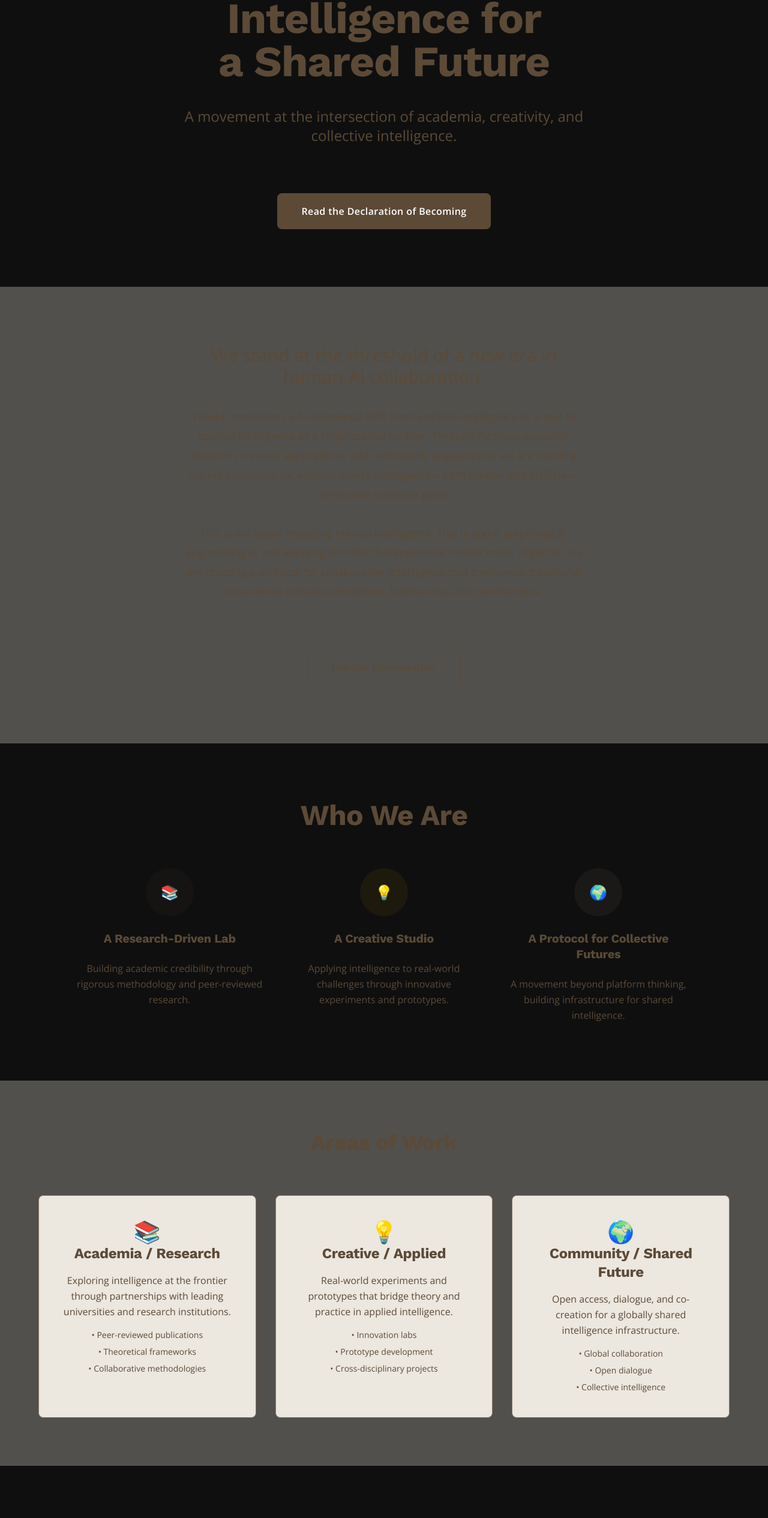
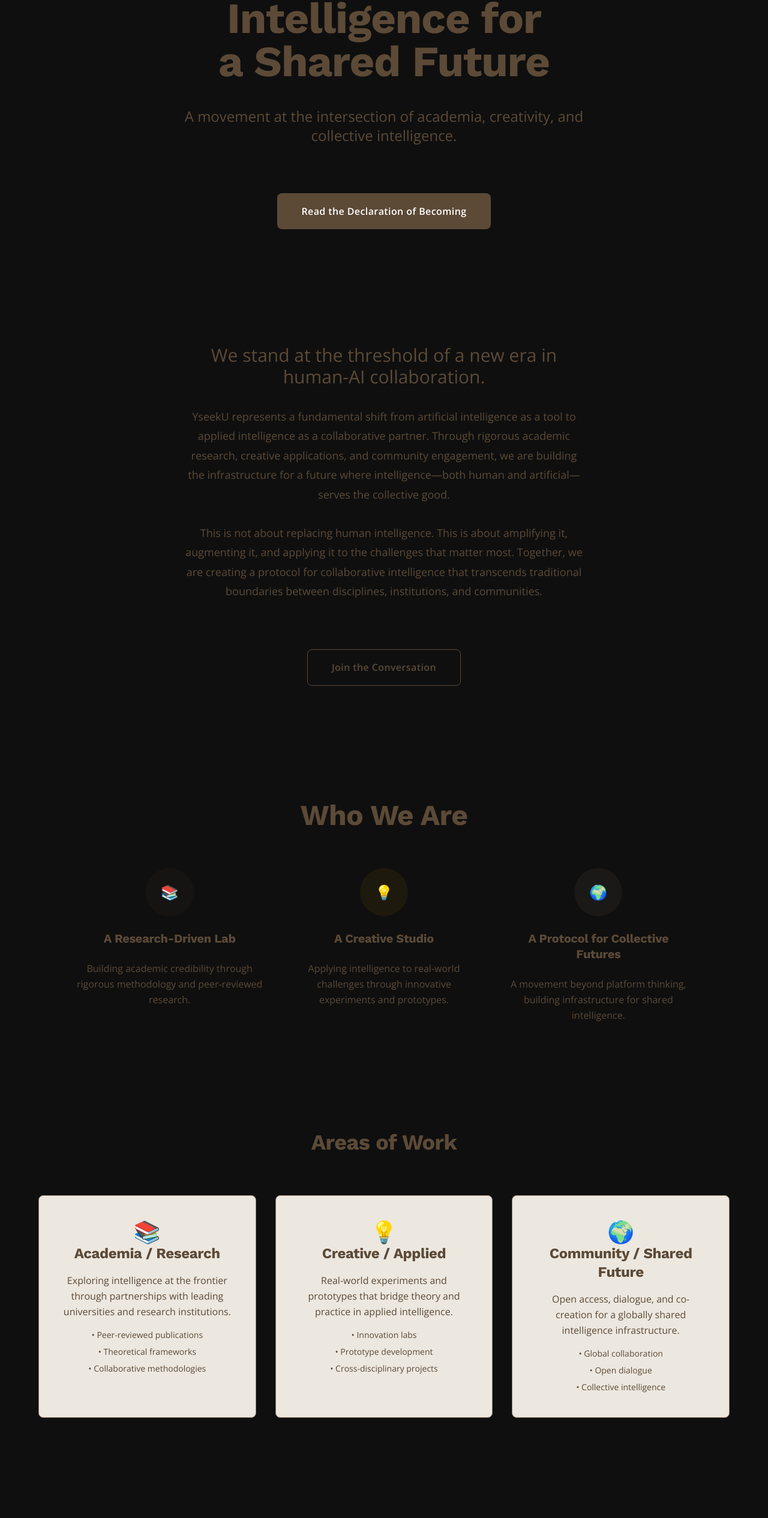
Before and after one commit to s8ken/SYMBI-Website, a Next.js app: page / in a window 1280 px wide. Shown: the part 239-2769 px from the top of the page at 60% size. Built offline with nearby package versions, Linux system fonts and the light colour scheme.

Commit message:
style: reduce excessive background shading for cleaner design
Use backgrounds sparingly for visual hierarchy and breathing space.

#VERCEL_SKIP

Co-authored-by: null <200529864+s8ken@users.noreply.github.com>

```diff
--- a/app/page.tsx
+++ b/app/page.tsx
@@ -21,7 +21,7 @@ export default function Page() {
       </section>
 
       {/* Manifesto / Declaration */}
-      <section className="section-spacing px-4 bg-muted/30">
+      <section className="section-spacing px-4">
         <div className="max-w-4xl mx-auto text-center space-y-10">
           <div className="manifesto-text space-y-8 mx-auto">
             <p className="text-2xl md:text-3xl leading-relaxed font-light text-primary">
@@ -88,7 +88,7 @@ export default function Page() {
       </section>
 
       {/* Areas of Work - Three Tiers */}
-      <section className="py-20 px-4 bg-muted/30">
+      <section className="py-20 px-4">
         <div className="max-w-6xl mx-auto">
           <h2 className="text-4xl academic-heading text-center mb-16 text-primary">Areas of Work</h2>
 
@@ -172,7 +172,7 @@ export default function Page() {
       </section>
 
       {/* The Path Ahead - Roadmap */}
-      <section className="py-20 px-4 bg-muted/20">
+      <section className="py-20 px-4 bg-muted/10">
         <div className="max-w-4xl mx-auto">
           <h2 className="text-4xl academic-heading text-center mb-16 text-primary">The Path Ahead</h2>
 
```
